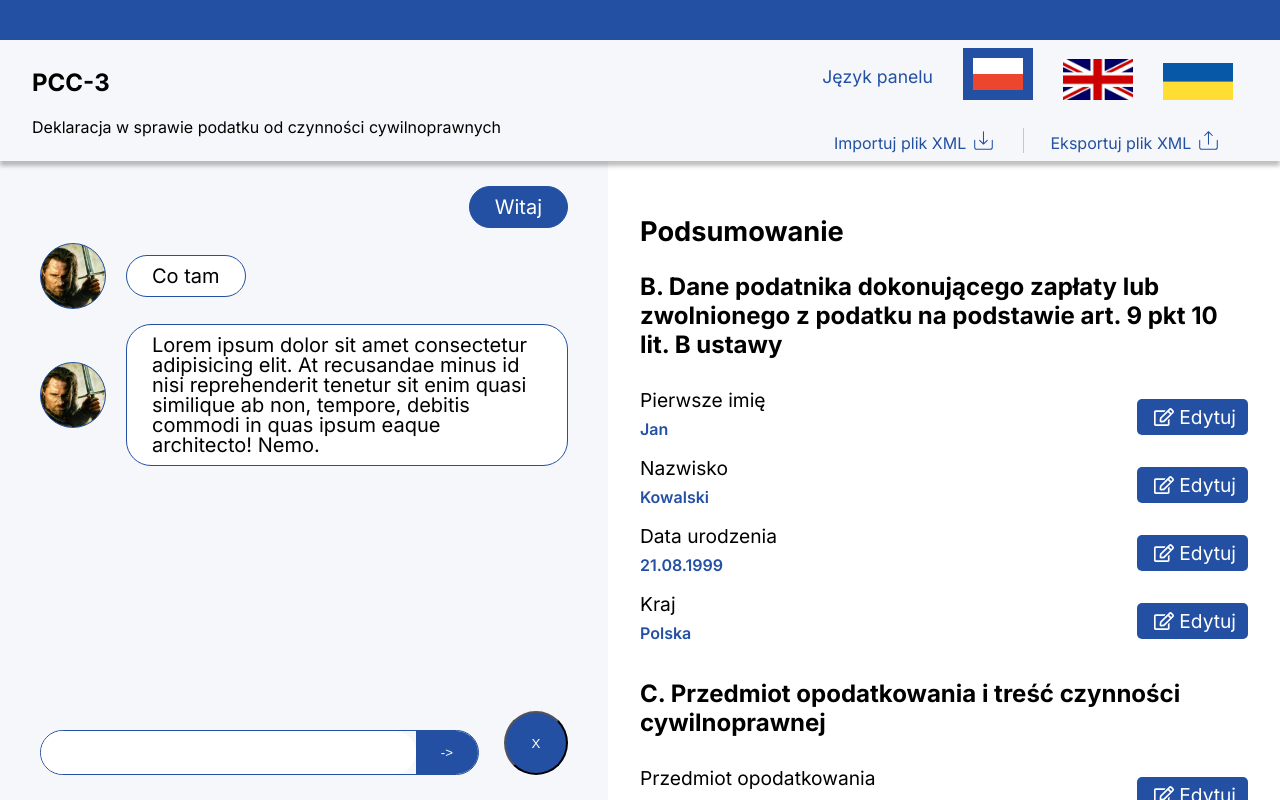
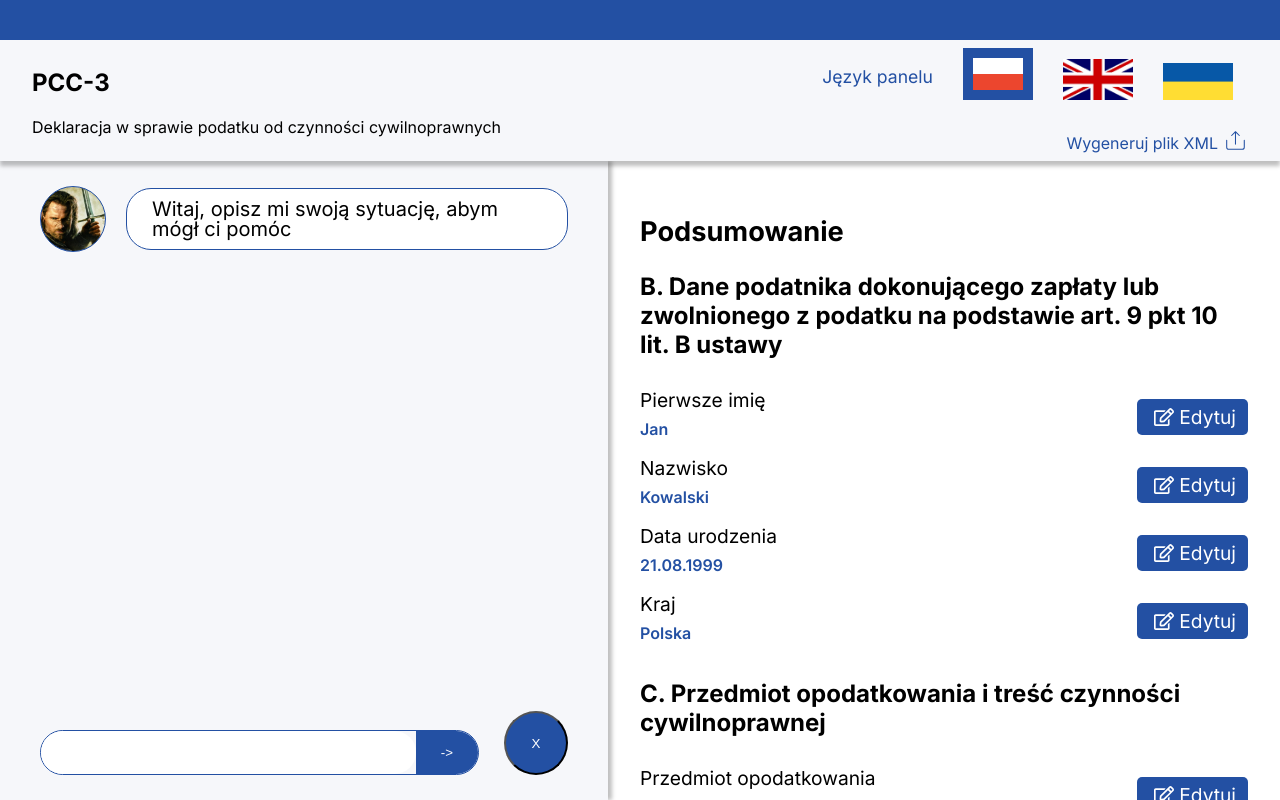
Before and after one commit to LenartPiotr/HackYeah2024, a React (Vite) app in the folder frontend/: page / in a window 1280 px wide. Built offline with nearby package versions, Linux system fonts and the light colour scheme.

Commit message:
Added translations

```diff
--- a/frontend/src/components/ChatBot/ChatBot.tsx
+++ b/frontend/src/components/ChatBot/ChatBot.tsx
@@ -1,19 +1,16 @@
 import "./ChatBox.scss";
 import { useEffect, useRef, useState } from "react";
 import { MessageType } from '../../types';
-import data from '../../mocks/chatbot-api.json';
 import loadingGif from "../../assets/loading.gif";
 
 const ChatBot = () => {
-  const [chatData, setChatData] = useState<MessageType[]>([]);
+  const [chatData, setChatData] = useState<MessageType[]>([{
+    text: "Witaj, opisz mi swoją sytuację, abym mógł ci pomóc"
+  }]);
   const [message, setMessage] = useState<string>("");
   const [isLoading, setIsLoading] = useState<boolean>(false);
   const messageBox = useRef<HTMLDivElement>(null);
   const input = useRef<HTMLInputElement>(null);
-
-  useEffect(() => {
-    setChatData(data);
-  }, [data]);
 
   useEffect(() => {
     if(messageBox.current) {
--- a/frontend/src/components/ChatBot/ChatBox.scss
+++ b/frontend/src/components/ChatBot/ChatBox.scss
@@ -2,7 +2,7 @@
 
 .chat-box {
 	background-color: l.$secondary-color;
-	box-shadow: -4px 0px 4px rgba(0, 0, 0, 0.25);
+	box-shadow: 4px 0px 4px rgba(0, 0, 0, 0.25);
 	box-sizing: border-box;
 	display: flex;
 	flex-direction: column;
--- a/frontend/src/components/Header/Header.tsx
+++ b/frontend/src/components/Header/Header.tsx
@@ -45,9 +45,7 @@ const Header = ({ settings, changeLanguage }: HeaderProps) => {
                     </div>
                 </div>
                 <div className='export-functions'>
-                    <div className='function'>Importuj plik XML <CiImport size="25px" /></div>
-                    <div className='divider'></div>
-                    <div className='function'>Eksportuj plik XML <CiExport size="25px" /></div>
+                    <div className='function'>{messages['generate-xml'][settings.language]}<CiExport size="25px" /></div>
                 </div>
             </div>
         </header>
@@ -65,6 +63,11 @@ const messages = {
         'english': 'Language panel',
         'ukrainian': 'Мова панелі'
     },
+    'generate-xml': {
+        'polish': 'Wygeneruj plik XML',
+        'english': 'Generate XML file',
+        'ukrainian': 'Згенеруйте XML-файл'
+    }
 };
 
 type HeaderProps = {
--- a/frontend/src/components/Header/header.scss
+++ b/frontend/src/components/Header/header.scss
@@ -37,7 +37,7 @@
 
         .export-functions {
             display: flex;
-            justify-content: space-evenly;
+            justify-content: end;
             color: l.$primary-color;
 
             .divider {
--- a/frontend/src/components/Summary/Summary.tsx
+++ b/frontend/src/components/Summary/Summary.tsx
@@ -21,7 +21,7 @@ const Summary = ({ settings }: SummaryProps) => {
             .map((summary: SummaryType) => (
                 <div className='category-response-wrapper'>
                     <div className='category-response-block'>
-                        <div className='category-type'>{typeMap[summary.type as keyof typeof typeMap]}</div>
+                        <div className='category-type'>{typeMap[summary.type as keyof typeof typeMap][settings.language]}</div>
                         <div className='category-response'>{summary.response}</div>
                     </div>
                     <div className='edit-response-button'>
@@ -35,7 +35,7 @@ const Summary = ({ settings }: SummaryProps) => {
 
         return (
             <div className='summary-category'>
-                <h3 className='category-header'>{categoryMap[category as keyof typeof categoryMap]}</h3>
+                <h3 className='category-header'>{categoryMap[category as keyof typeof categoryMap][settings.language]}</h3>
                 <div className='category-data'>
                     {...categoryData}
                 </div>
--- a/frontend/src/constans.ts
+++ b/frontend/src/constans.ts
@@ -1,20 +1,128 @@
+// export const typeMap = {
+//     name: 'Pierwsze imię',
+//     surname: 'Nazwisko',
+//     birthDate: 'Data urodzenia',
+//     country: 'Kraj',
+//     subjectOfTax: 'Przedmiot opodatkowania',
+//     typeOfCivilLawActivity: 'Rodzaj czynności cywilnoprawnej',
+//     typeOfCompany: 'Typ spółki',
+// };
+// export const typeMap = {
+//     polish: {
+//         name: 'Pierwsze imię',
+//         surname: 'Nazwisko',
+//         birthDate: 'Data urodzenia',
+//         country: 'Kraj',
+//         subjectOfTax: 'Przedmiot opodatkowania',
+//         typeOfCivilLawActivity: 'Rodzaj czynności cywilnoprawnej',
+//         typeOfCompany: 'Typ spółki',
+//     },
+//     english: {
+//         name: 'Name',
+//         surname: 'Surname',
+//         birthDate: 'Date of birth',
+//         country: 'Country',
+//         subjectOfTax: 'Tax subject',
+//         typeOfCivilLawActivity: 'Type of civil law activity',
+//         typeOfCompany: 'Type of company',
+//     },
+//     ukrainian: {
+//         name: "ім'я",
+//         surname: 'прізвище',
+//         birthDate: 'Дата народження',
+//         country: 'країна',
+//         subjectOfTax: "Об'єкт оподаткування",
+//         typeOfCivilLawActivity: 'Вид цивільно-правової діяльності',
+//         typeOfCompany: 'Тип компанії',
+//     },
+// };
 export const typeMap = {
-    name: 'Pierwsze imię',
-    surname: 'Nazwisko',
-    birthDate: 'Data urodzenia',
-    country: 'Kraj',
-    subjectOfTax: 'Przedmiot opodatkowania',
-    typeOfCivilLawActivity: 'Rodzaj czynności cywilnoprawnej',
-    typeOfCompany: 'Typ spółki',
+    name: {
+        polish: 'Pierwsze imię',
+        english: 'Name',
+        ukrainian: "Ім'я"
+    },
+    surname: {
+        polish: 'Nazwisko',
+        english: 'Surname',
+        ukrainian: 'Прізвище'
+    },
+    birthDate: {
+        polish: 'Data urodzenia',
+        english: 'Date of birth',
+        ukrainian: 'Дата народження'
+    },
+    country: {
+        polish: 'Kraj',
+        english: 'Country',
+        ukrainian: 'Країна'
+    },
+    subjectOfTax: {
+        polish: 'Przedmiot opodatkowania',
+        english: 'Tax subject',
+        ukrainian: "Об'єкт оподаткування"
+    },
+    typeOfCivilLawActivity: {
+        polish: 'Rodzaj czynności cywilnoprawnej',
+        english: 'Type of civil law activity',
+        ukrainian: 'Вид цивільно-правової діяльності'
+    },
+    typeOfCompany: {
+        polish: 'Typ spółki',
+        english: 'Type of company',
+        ukrainian: 'Тип компанії'
+    }
 };
 
+// export const categoryMap = {
+//     B: 'B. Dane podatnika dokonującego zapłaty lub zwolnionego z podatku na podstawie art. 9 pkt 10 lit. B ustawy',
+//     C: 'C. Przedmiot opodatkowania i treść czynności cywilnoprawnej',
+//     D: 'D. Obliczenie należnego podatku od czynności cywilnoprawnych, z wyjątkiem umowy spółki lub jej zmiany',
+//     E: 'E. Obliczenie należnego podatku od umowy spółki / zmiany umowy spółki',
+//     F: 'F. Podatek do zapłaty',
+//     G: 'G. Informacje dodatkowe',
+//     instructions: 'Pouczenia',
+//     summary: 'Podsumowanie'
+// };
 export const categoryMap = {
-    B: 'B. Dane podatnika dokonującego zapłaty lub zwolnionego z podatku na podstawie art. 9 pkt 10 lit. B ustawy',
-    C: 'C. Przedmiot opodatkowania i treść czynności cywilnoprawnej',
-    D: 'D. Obliczenie należnego podatku od czynności cywilnoprawnych, z wyjątkiem umowy spółki lub jej zmiany',
-    E: 'E. Obliczenie należnego podatku od umowy spółki / zmiany umowy spółki',
-    F: 'F. Podatek do zapłaty',
-    G: 'G. Informacje dodatkowe',
-    instructions: 'Pouczenia',
-    summary: 'Podsumowanie'
+    B: {
+        polish: 'B. Dane podatnika dokonującego zapłaty lub zwolnionego z podatku na podstawie art. 9 pkt 10 lit. B ustawy',
+        english: 'B. Data of the taxpayer making payment or exempted from tax under Article 9(10)(B) of the Act',
+        ukrainian: 'B. Інформація про оподатковувану особу, яка здійснює платіж або звільняється від сплати податку відповідно до розділу 9(10)(B) Закону'
+    },
+    C: {
+        polish: 'C. Przedmiot opodatkowania i treść czynności cywilnoprawnej',
+        english: 'C. Object of taxation and content of civil law activity',
+        ukrainian: "C. Об'єкт оподаткування та зміст цивільно-правової угоди"
+    },
+    D: {
+        polish: 'D. Obliczenie należnego podatku od czynności cywilnoprawnych, z wyjątkiem umowy spółki lub jej zmiany',
+        english: 'D. Calculation of the tax due on civil law transactions, except for the partnership agreement or its amendment',
+        ukrainian: 'D. Розрахунок податку з цивільно-правових правочинів, крім установчого договору або змін до нього'
+    },
+    E: {
+        polish: 'E. Obliczenie należnego podatku od umowy spółki / zmiany umowy spółki',
+        english: 'E. Calculation of the tax due on the memorandum of association / amendment to the memorandum of association',
+        ukrainian: 'E. Розрахунок податку на реєстрацію статуту/змін до статуту'
+    },
+    F: {
+        polish: 'F. Podatek do zapłaty',
+        english: 'F. Tax to be paid',
+        ukrainian: 'F. Податок до сплати'
+    },
+    G: {
+        polish: 'G. Informacje dodatkowe',
+        english: 'G. Additional Information',
+        ukrainian: 'G. Додаткова інформація'
+    },
+    instructions: {
+        polish: 'Pouczenia',
+        english: 'Advisories',
+        ukrainian: 'Поради'
+    },
+    summary: {
+        polish: 'Podsumowanie',
+        english: "Summary",
+        ukrainian: 'Підсумок'
+    }
 };
```
